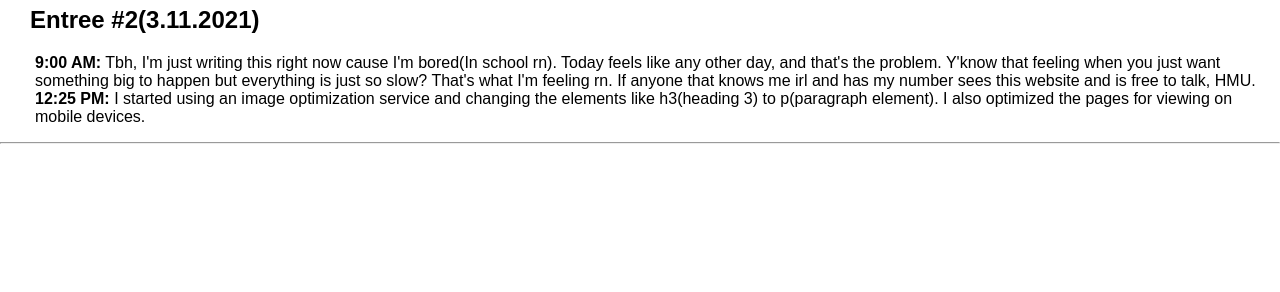
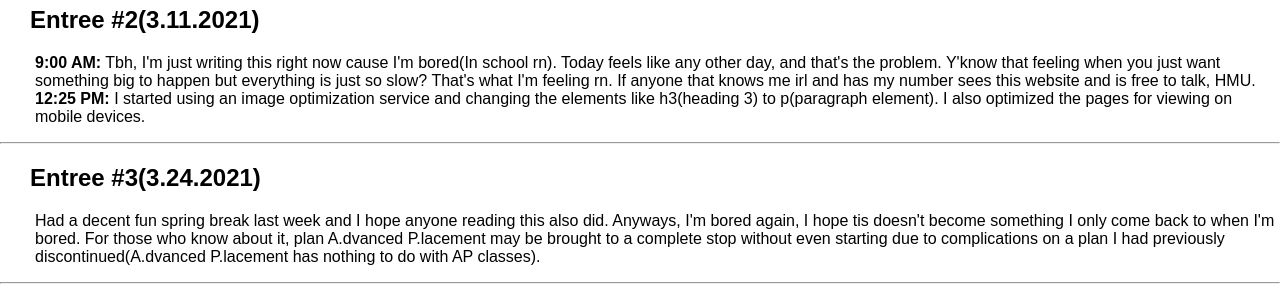
Before and after one commit to ObviouslyAce/ANP, a plain HTML site: page blog.html in a window 1280 px wide. Shown: the part 676-968 px from the top of the page. Before the commit the page ends 828 px from the top, so only its background shows below. Drawn offline with Linux system fonts and the light colour scheme.

Commit message:
update blog.html
Signed-off-by: ObviouslyAce <rudymilliken1@gmail.com>

```diff
--- a/blog.html
+++ b/blog.html
@@ -128,5 +128,14 @@ img {
         </p>
       </div>
       <hr>
+      <div style="padding-left:20px;">
+        <h2 class=blogEntreeTitle>Entree #3(3.24.2021)</h2>
+        <p class=blogEntree> Had a decent fun spring break last week and I hope anyone reading this also did.
+          Anyways, I'm bored again, I hope tis doesn't become something I only come back to when I'm bored.
+          For those who know about it, plan A.dvanced P.lacement may be brought to a complete stop without even starting
+          due to complications on a plan I had previously discontinued(A.dvanced P.lacement has nothing to do with AP classes).
+        </p>
+      </div>
+      <hr>
     </body>
 </html>
```
